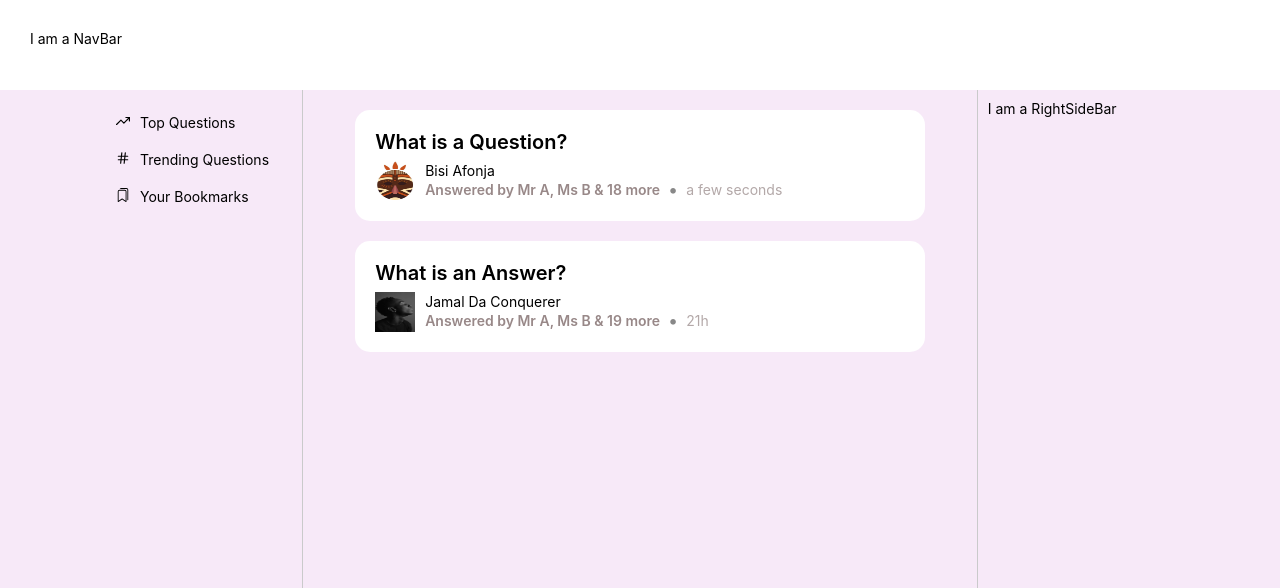
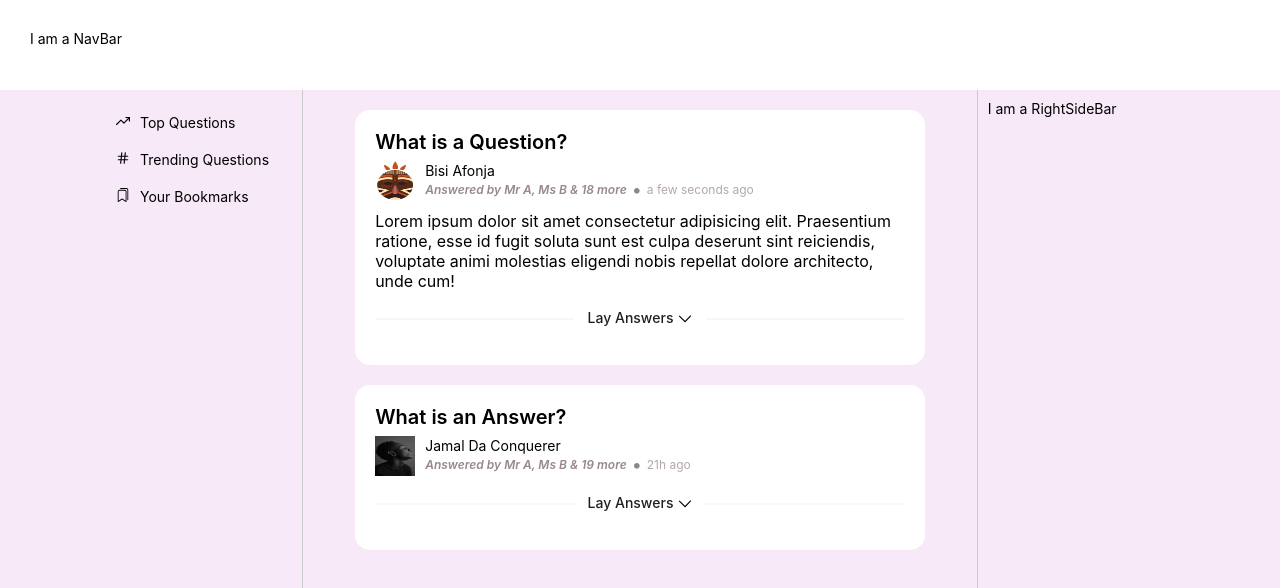
Before and after one commit to whoismuktar/lay-app, a React (Create React App) app: page / in a window 1280 px wide. Shown: the top 588 px of the page. Built offline with nearby package versions, Linux system fonts and the light colour scheme.

Commit message:
feed progress

```diff
--- a/src/Assets/styles/feed.scss
+++ b/src/Assets/styles/feed.scss
@@ -9,11 +9,17 @@
   &__meta {
     display: flex;
     align-items: center;
+    font-size: 12px;
   }
   &__title {
     font-size: 20px;
     font-weight: 600;
     margin-bottom: 7px;
+  }
+  &__description {
+    font-size: 16px;
+    line-height: 20px;
+    margin-top: 10px;
   }
   &__asked_by_avatar {
     margin-right: 10px;
@@ -21,6 +27,7 @@
   &__answered_by {
     color: #988888;
     font-weight: 600;
+    font-style: italic;
   }
   &__answered_date {
     color: #b3a8a8;
--- a/src/Assets/styles/index.scss
+++ b/src/Assets/styles/index.scss
@@ -26,10 +26,23 @@ li {
 }
 
 .bullet-separator {
-  margin-left: 8px;
-  margin-right: 8px;
+  margin-left: 5px;
+  margin-right: 5px;
   color: #888888;
   font-size: 18px;
+}
+
+.qa-divider {
+  .inner {
+    cursor: pointer;
+    display: flex !important;
+    align-items: center;
+
+    .__text {
+      margin-right: 5px;
+      font-weight: 500;
+    }
+  }
 }
 
 .app-card {
--- a/src/Pages/Home/index.js
+++ b/src/Pages/Home/index.js
@@ -1,14 +1,20 @@
 import React from "react";
-import { Image } from "antd";
+import { Image, Divider } from "antd";
 import { Filter } from "../../Helper";
-import "../../Assets/styles/feed.scss"
+import {GrDown} from "react-icons/gr"
+import {HiOutlineChevronRight} from "react-icons/hi"
+import "../../Assets/styles/feed.scss";
 
 const appAvatar = require("../../Assets/images/avatar.jpg");
 const mainFeed = [
   {
     id: 1,
     title: "What is a Question?",
-    description: "",
+    description:
+      `Lorem ipsum dolor sit amet consectetur adipisicing elit.
+      Praesentium ratione, esse id fugit soluta sunt est culpa
+      deserunt sint reiciendis, voluptate animi molestias
+      eligendi nobis repellat dolore architecto, unde cum!`,
     image: "",
     created_at: new Date(),
     askedBy: {
@@ -87,13 +93,13 @@ function Home(props) {
                 </div>
                 <div className="feed__meta">
                   <div className="feed__answered_by">
-                    Answered by Mr A, Ms B & {17+(i+1)} more
+                    Answered by Mr A, Ms B & {17 + (i + 1)} more
                   </div>
 
                   <span class="bullet-separator">&bull;</span>
 
                   <div className="feed__answered_date">
-                    {Filter.formatDateFromNowShort(feed.created_at)}
+                    {Filter.formatDateFromNowShort(feed.created_at)} ago
                   </div>
                 </div>
               </div>
@@ -105,6 +111,17 @@ function Home(props) {
                 <Image width={200} src={feed.image} />
               </div>
             )}
+
+            <div className="feed__answers">
+            <Divider orientation="center" plain className="qa-divider">
+              <div className="inner">
+                <span className="__text">Lay Answers</span>
+                <GrDown className="__icon" />
+                {/* <HiOutlineChevronRight className="__icon" /> */}
+              </div>
+            </Divider>
+
+            </div>
           </div>
         ))}
       </div>
```
